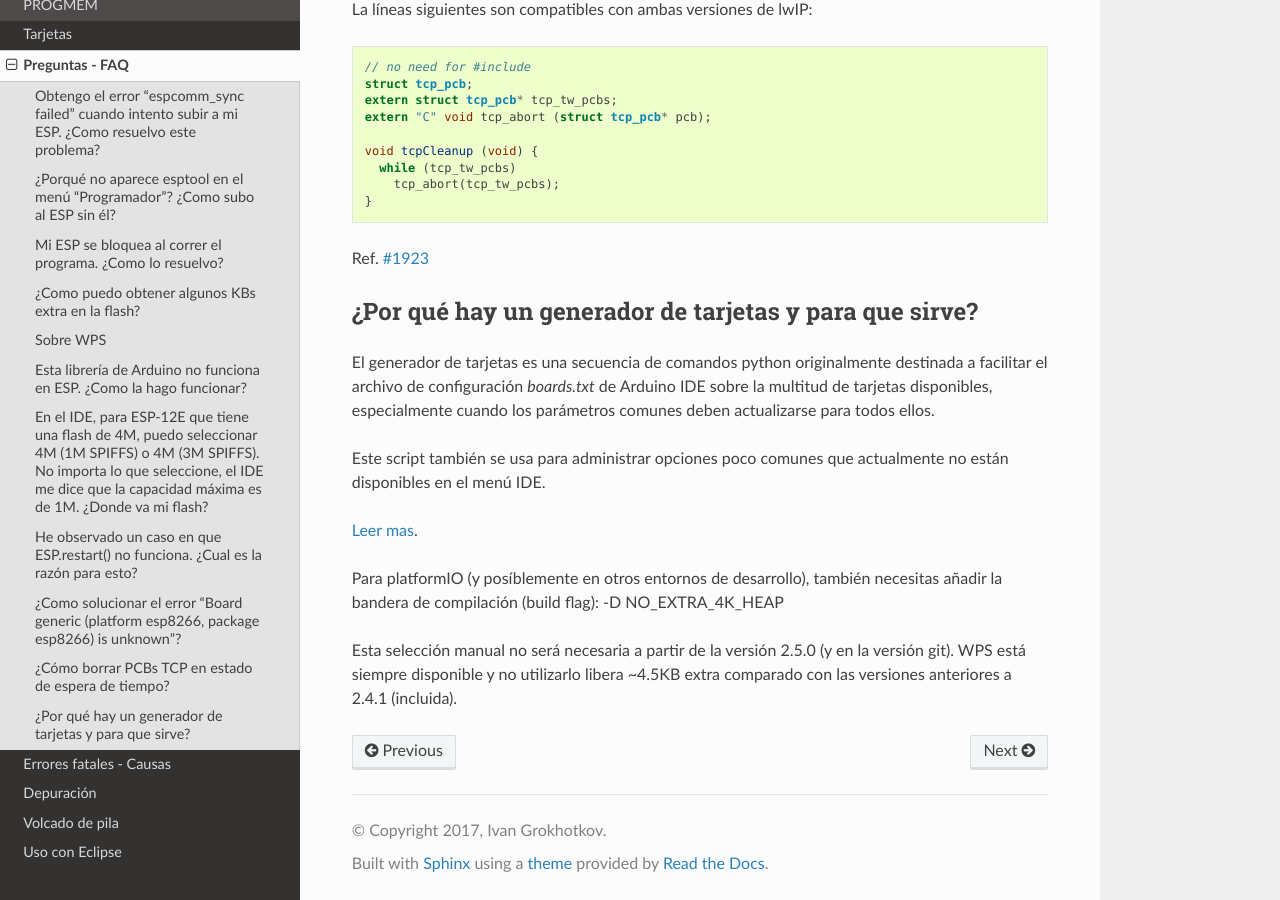
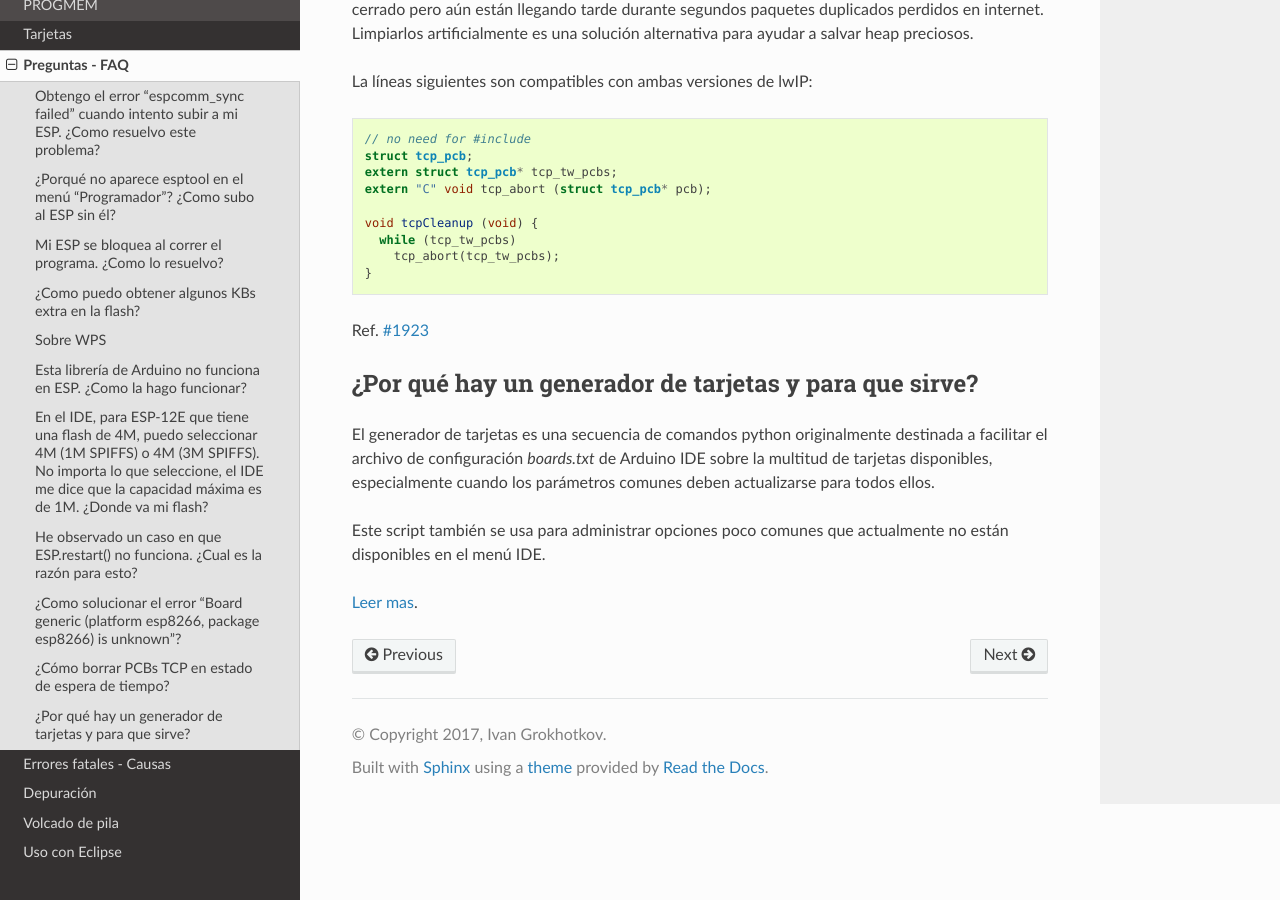
Before and after one commit to lrmoreno007/ESP8266-Arduino-Spanish, a Sphinx documentation site: the page built from doc/faq/readme.rst, in a window 1280 px wide and 900 px high, scrolled down 3170 px. Built offline with Sphinx 7.4.7 and the Read the Docs theme 2.0.0, drawn with Linux system fonts in a browser that asks for light colours; some of the changed text lies outside the part shown.

Commit message:
Update readme.rst

```diff
--- a/doc/faq/readme.rst
+++ b/doc/faq/readme.rst
@@ -118,7 +120,3 @@ El generador de tarjetas es una secuencia de comandos python originalmente desti
 Este script también se usa para administrar opciones poco comunes que actualmente no están disponibles en el menú IDE.
 
 `Leer mas <a05-board-generator.rst>`__.
-
-Para platformIO (y posíblemente en otros entornos de desarrollo), también necesitas añadir la bandera de compilación (build flag): -D NO_EXTRA_4K_HEAP
-
-Esta selección manual no será necesaria a partir de la versión 2.5.0 (y en la versión git). WPS está siempre disponible y no utilizarlo libera ~4.5KB extra comparado con las versiones anteriores a 2.4.1 (incluida).
```
Also changed, not shown: other parts of doc/faq/readme.rst (+2 -0 lines).
